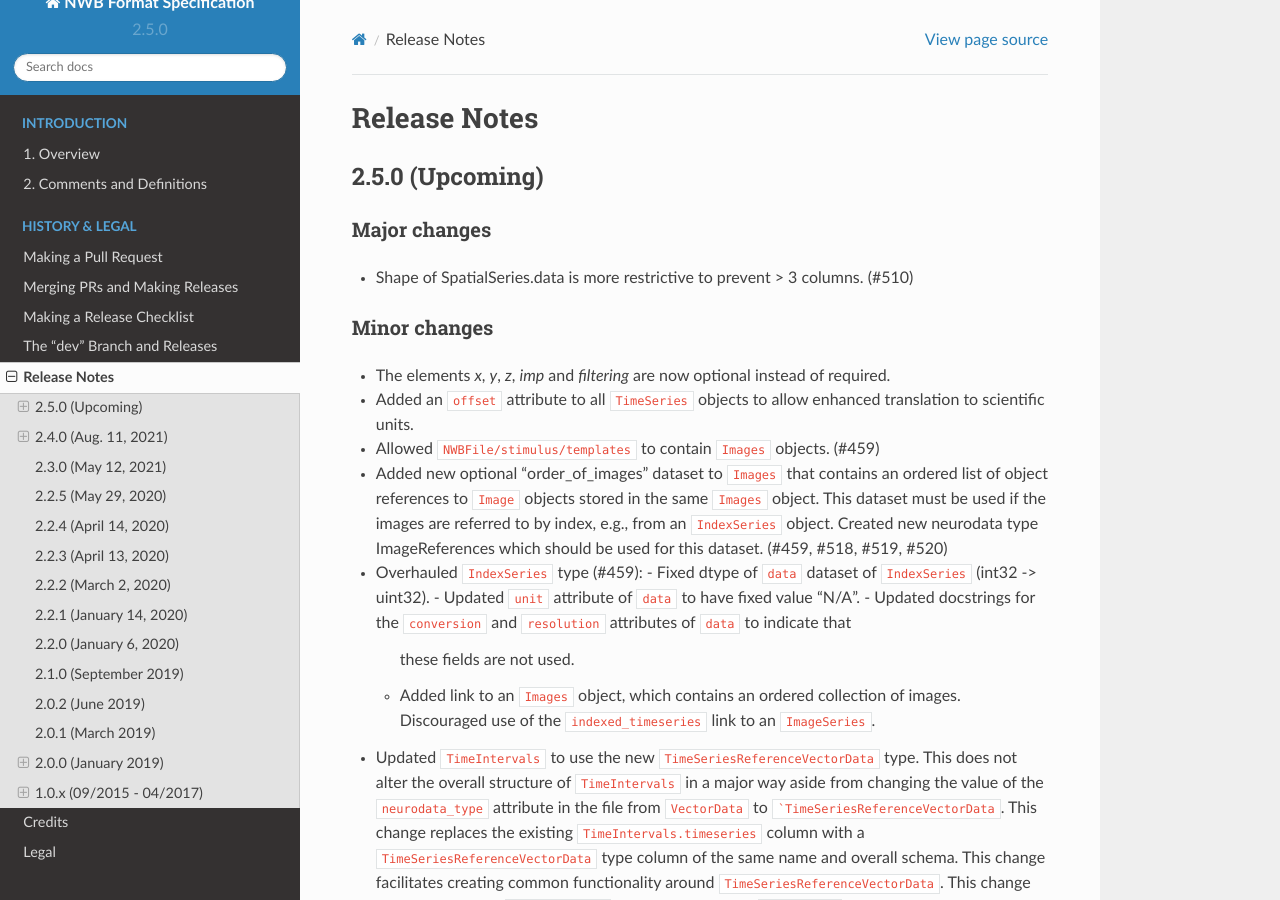
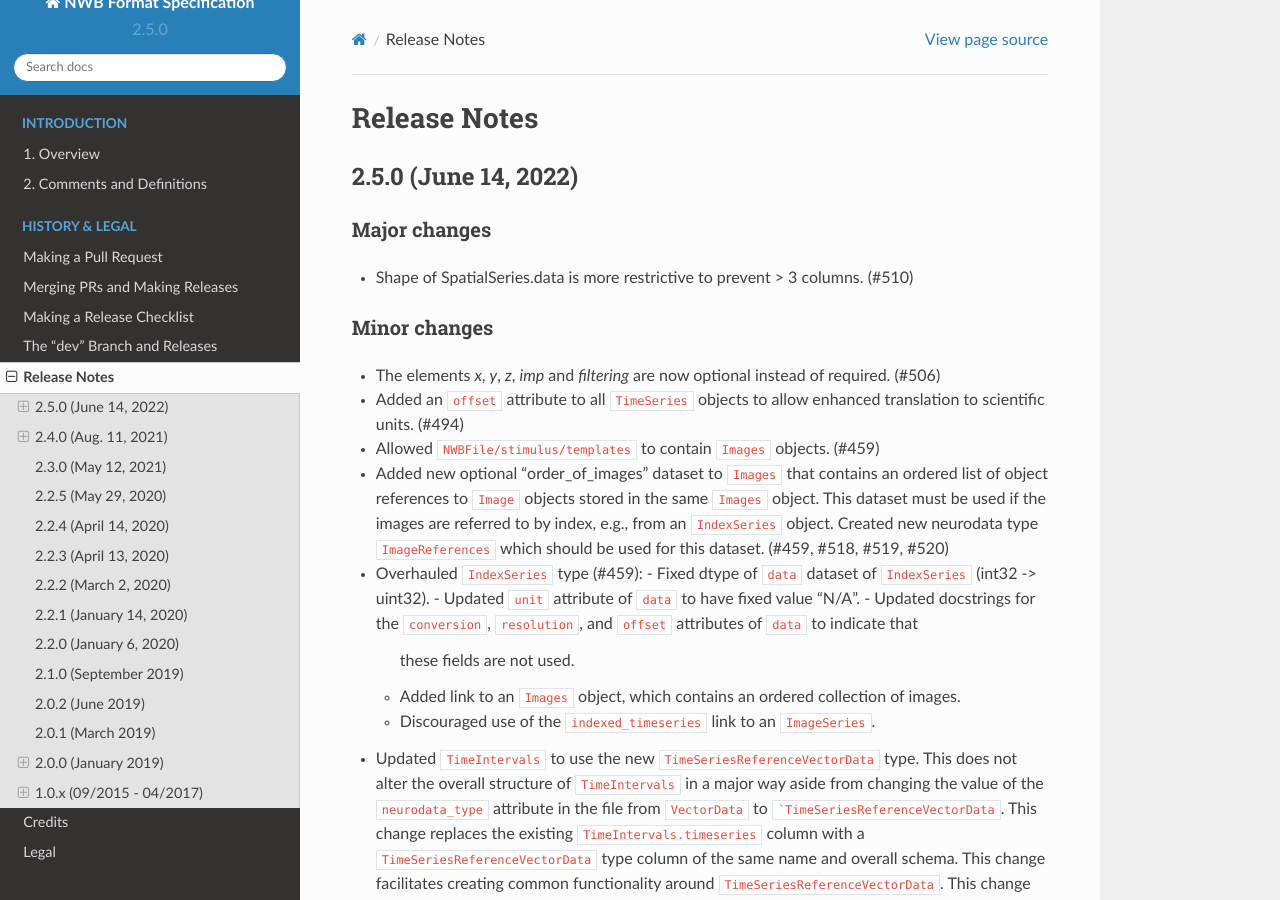
Before and after one commit to NeurodataWithoutBorders/nwb-schema, a Sphinx documentation site: the page built from docs/format/source/format_release_notes.rst, in a window 1280 px wide and 900 px high. Built offline with Sphinx 7.4.7 and the Read the Docs theme 2.0.0, drawn with Linux system fonts in a browser that asks for light colours.

Commit message:
Prepare 2.5.0 release (#511)

````diff
--- a/docs/format/source/conf.py
+++ b/docs/format/source/conf.py
@@ -85,7 +85,7 @@ copyright = u'2017-2021, Neurodata Without Borders'
 # The short X.Y version.
 version = '2.5.0'
 # The full version, including alpha/beta/rc tags.
-release = '2.5.0-alpha'
+release = '2.5.0'
 
 # The language for content autogenerated by Sphinx. Refer to documentation
 # for a list of supported languages.
--- a/docs/format/source/format_release_notes.rst
+++ b/docs/format/source/format_release_notes.rst
@@ -3,7 +3,7 @@
 Release Notes
 =============
 
-2.5.0 (Upcoming)
+2.5.0 (June 14, 2022)
 ---------------------
 
 Major changes
@@ -12,20 +12,20 @@ Major changes
 
 Minor changes
 ^^^^^^^^^^^^^
-- The elements `x`, `y`, `z`, `imp` and `filtering` are now optional instead of required.
-- Added an ``offset`` attribute to all ``TimeSeries`` objects to allow enhanced translation to scientific units.
+- The elements `x`, `y`, `z`, `imp` and `filtering` are now optional instead of required. (#506)
+- Added an ``offset`` attribute to all ``TimeSeries`` objects to allow enhanced translation to scientific units. (#494)
 - Allowed ``NWBFile/stimulus/templates`` to contain ``Images`` objects. (#459)
 - Added new optional "order_of_images" dataset to ``Images`` that contains an ordered list of object references to
   ``Image`` objects stored in the same ``Images`` object. This dataset must be used if the images are referred to
-  by index, e.g., from an ``IndexSeries`` object. Created new neurodata type ImageReferences which should be used
+  by index, e.g., from an ``IndexSeries`` object. Created new neurodata type ``ImageReferences`` which should be used
   for this dataset. (#459, #518, #519, #520)
 - Overhauled ``IndexSeries`` type (#459):
   - Fixed dtype of ``data`` dataset of ``IndexSeries`` (int32 -> uint32).
   - Updated ``unit`` attribute of ``data`` to have fixed value "N/A".
-  - Updated docstrings for the ``conversion`` and ``resolution`` attributes of ``data`` to indicate that
+  - Updated docstrings for the ``conversion``, ``resolution``, and ``offset`` attributes of ``data`` to indicate that
     these fields are not used.
   - Added link to an ``Images`` object, which contains an ordered collection of images.
-    Discouraged use of the ``indexed_timeseries`` link to an ``ImageSeries``.
+  - Discouraged use of the ``indexed_timeseries`` link to an ``ImageSeries``.
 - Updated ``TimeIntervals`` to use the new ``TimeSeriesReferenceVectorData`` type. This does not alter the overall structure
   of ``TimeIntervals`` in a major way aside from changing the value of the ``neurodata_type`` attribute in the file
   from ``VectorData`` to ```TimeSeriesReferenceVectorData``. This change replaces the existing ``TimeIntervals.timeseries``
````
Also changed, not shown: 2 other files.
